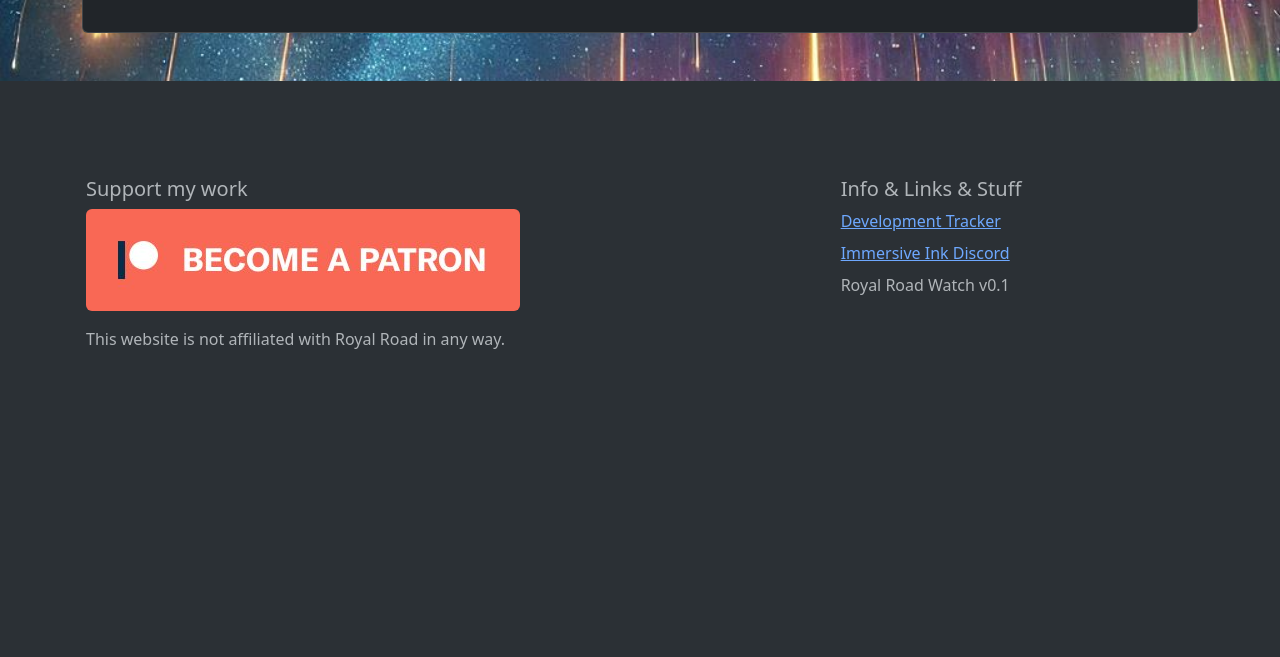
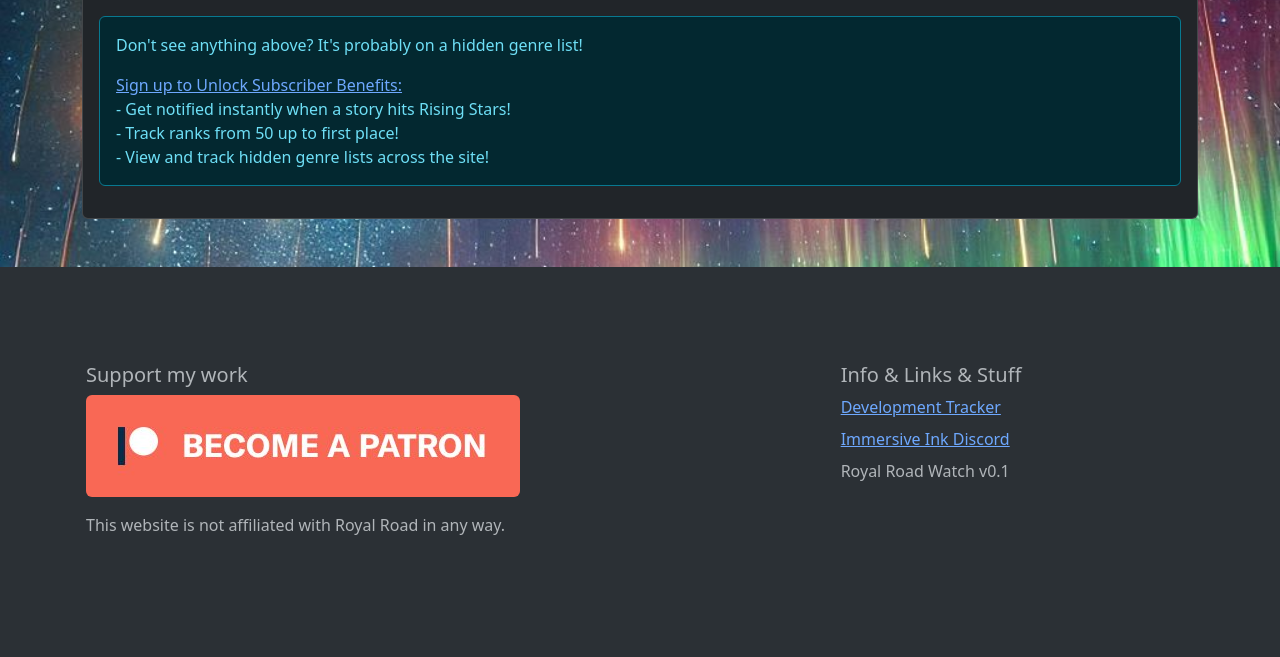
Before and after one commit to inconsiderate/rs_tracker, a Symfony app: template html/templates/search/story_result.html.twig in a window 1280 px wide. Shown: the part 436-1093 px from the top of the page. Before the commit the page ends 785 px from the top, so only its background shows below. Run offline with Twig, Linux system fonts and the light colour scheme; the template is opened without the code that fills it, so the values that code supplies are empty; form fields are guessed from the names that the template uses; style sheets or scripts are compiled from the project's sources; some libraries are stand-ins or nearby versions.

Commit message:
show ad for users not logged in, on search

```diff
--- a/html/templates/search/story_result.html.twig
+++ b/html/templates/search/story_result.html.twig
@@ -52,9 +52,9 @@
             </table>
 
 
-            {% if app.user and not app.user.isSubscribed  %}
-
+            {% if app.user and not app.user.isSubscribed or not app.user  %}
                 <div class="alert alert-info mt-3" role="alert">
+                <p>Don't see anything above? It's probably on a hidden genre list!</p>
                 <a href="/profile">Sign up to Unlock Subscriber Benefits:</a><br/>
                 - Get notified instantly when a story hits Rising Stars! <br/>
                 - Track ranks from 50 up to first place!<br/>
```
Lines whose indentation alone changed are shown as unchanged.
